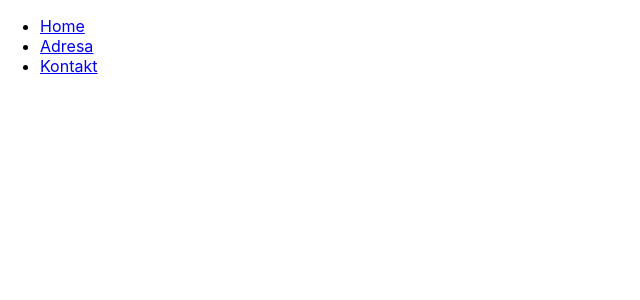
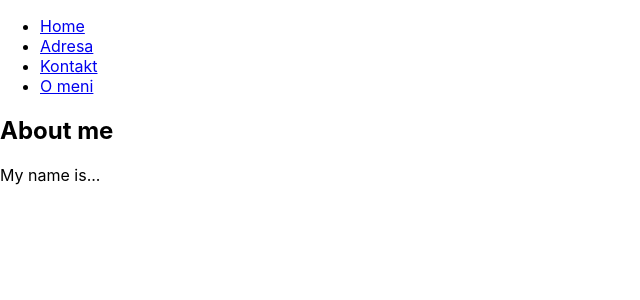
Before and after one commit to XSmileX007/moja-react-aplikacija, a React (Create React App) app: page /omeni in a window 1280 px wide. Before the commit this address had no page. Shown: the top 300 px of the page, without its empty margins (0-640 px from the left). Built offline with nearby package versions, Linux system fonts and the light colour scheme.

Commit message:
added additional components - about me

```diff
--- /dev/null
+++ b/src/components/About.js
@@ -0,0 +1,10 @@
+const About = () =>{
+    return (
+     <div>
+    <h2>About me</h2>
+    <p>My name is...</p>
+  </div>
+  );
+}
+
+export default About;
--- a/src/components/AppRouter.js
+++ b/src/components/AppRouter.js
@@ -2,6 +2,7 @@ import React from 'react';
 import Home from './Home';
 import { Route, Link, Routes, BrowserRouter} from "react-router-dom";
 import Adresa from './Adresa';
+import About from './About';
 
 const Kontakt = () => {
     return (
@@ -27,12 +28,16 @@ export default function AppRouter() {
           <li>
             <Link to="/kontakt/">Kontakt</Link>
           </li>
+          <li>
+            <Link to="/omeni/">O meni</Link>
+          </li>
         </ul>
       </nav>
       <Routes>
-        <Route path="/" exact element={<Home/>} />
+        <Route path="/" element={<Home/>} />
         <Route path="/adresa/" element={<Adresa/>} />
         <Route path="/kontakt/" element={<Kontakt/>} />
+        <Route path="/omeni/" element={<About/>} />
       </Routes>
     </div>
     </BrowserRouter>
--- a/src/components/Home.js
+++ b/src/components/Home.js
@@ -1,5 +1,4 @@
 import {Component} from "react";
-import React from "react";
 
 export default class Home extends Component {
   render() {
```
Also changed, not shown: src/components/AppHOC.js (+6 -3 lines).
